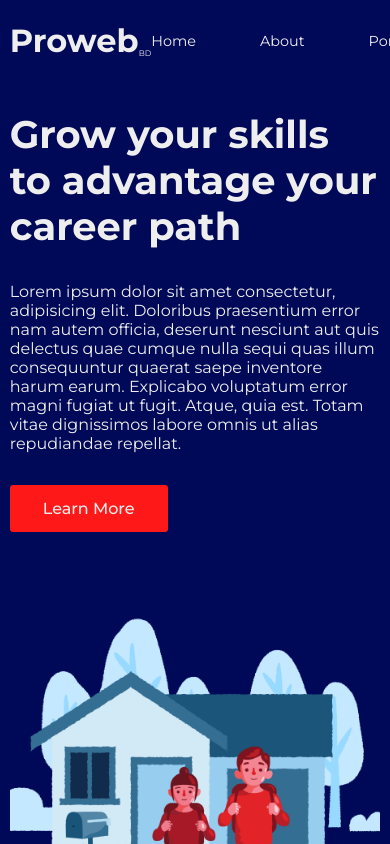
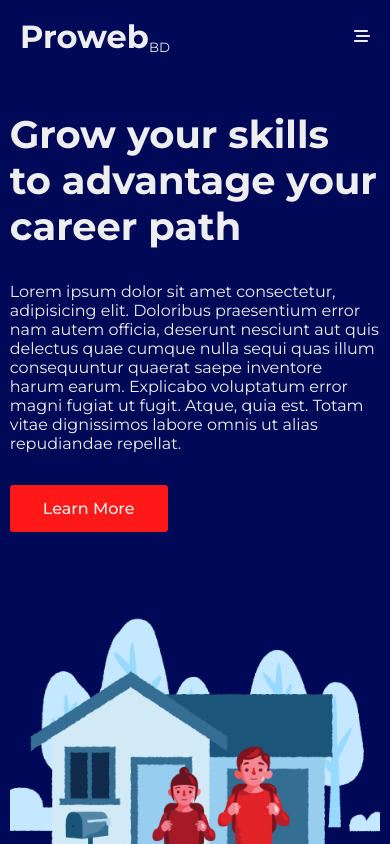
Before and after one commit to prokashpul/dinamic-web-project, a React (Create React App) app: page / in a window 390 px wide. Shown: the top 844 px of the page. Built offline with nearby package versions, Linux system fonts and the light colour scheme.

Commit message:
mobile menu update

```diff
--- a/src/components/Navbar/Navbar.css
+++ b/src/components/Navbar/Navbar.css
@@ -1,42 +1,51 @@
-.navbar {
-  background-color: transparent;
-  width: 100vw;
-  height: 5rem;
-  position: fixed;
-  top: 0;
-  z-index: 111;
-  transition: var(--transition);
-}
 /* window-scroll */
 .window-scroll {
   background-color: var(--color-nav-bg);
   box-shadow: 0 1rem 2rem rgba(0, 0, 0, 0.2);
 }
-.navbar-container {
+.navbar {
+  height: 4.5rem;
+  width: 100%;
+  position: fixed;
+  z-index: 111;
+  top: 0;
   display: flex;
-  height: 100%;
   justify-content: space-between;
   align-items: center;
-}
-.nav-items {
-  display: flex;
-  align-items: center;
-  gap: 4rem;
-}
-.nav-items a {
-  font-size: 0.9rem;
-  transition: var(--transition);
-}
-.nav-items a:hover {
-  color: var(--color-success);
-}
-.navbar-container button {
-  display: none;
+  padding: 0 20px;
 }
 .logo span {
   font-size: 2rem;
   font-weight: 700;
 }
-.logo sub {
-  font-size: 0.5rem;
+.navbar ul {
+  display: flex;
+  gap: 32px;
 }
+.menu-icon {
+  display: none;
+}
+@media (max-width: 678px) {
+  .navbar ul {
+    display: block;
+    position: absolute;
+    top: 4.5rem;
+    width: 100%;
+    height: 92vh;
+    background-color: var(--color-success);
+    left: -100%;
+    text-align: center;
+    transition: var(--transition);
+  }
+  .menu-open ul {
+    left: 0;
+  }
+  .navbar ul li {
+    margin: 20px;
+    font-size: 1.4rem;
+  }
+  .menu-icon {
+    display: block;
+    transition: var(--transition);
+  }
+}
--- a/src/components/Navbar/Navbar.jsx
+++ b/src/components/Navbar/Navbar.jsx
@@ -1,47 +1,44 @@
 import { faBarsStaggered, faXmark } from "@fortawesome/free-solid-svg-icons";
 import { FontAwesomeIcon } from "@fortawesome/react-fontawesome";
-import React from "react";
+import React, { useState } from "react";
 import "./Navbar.css";
 // navbar scroll background change
 const Navbar = () => {
+  const [show, setShow] = useState(true);
   window.addEventListener("scroll", () => {
     document
       .querySelector("nav")
       .classList.toggle("window-scroll", window.scrollY > 0);
   });
   return (
-    <nav className="navbar">
-      <div className="container navbar-container">
+    <nav className={!show ? "navbar menu-open" : "navbar "}>
       <div className="logo">
         <a href="http://">
           <span>Proweb</span>
           <sub>BD</sub>
         </a>
       </div>
-        <ul className="nav-items">
+      <div className="menu-icon" onClick={() => setShow(!show)}>
+        {show ? (
+          <FontAwesomeIcon icon={faBarsStaggered} />
+        ) : (
+          <FontAwesomeIcon icon={faXmark} />
+        )}
+      </div>
+      <ul>
         <li>
-            <a href="/home">Home</a>
+          <a href="/">Home</a>
         </li>
         <li>
-            <a href="/home">About</a>
+          <a href="/">About</a>
         </li>
         <li>
-            <a href="/home">Portfolio</a>
+          <a href="/">Portfolio</a>
         </li>
         <li>
-            <a href="/home">Contact</a>
-          </li>
-          <li>
-            <a href="/home">FCQ</a>
+          <a href="/">Contact</a>
         </li>
       </ul>
-        <button className="open-menu btn">
-          <FontAwesomeIcon icon={faBarsStaggered} />
-        </button>
-        <button className="close-menu btn">
-          <FontAwesomeIcon icon={faXmark} />
-        </button>
-      </div>
     </nav>
   );
 };
```
Also changed, not shown: src/components/Singleans/Singleans.jsx (renamed from src/components/Singleans/Singleans.js). Lines whose indentation alone changed are shown as unchanged.
